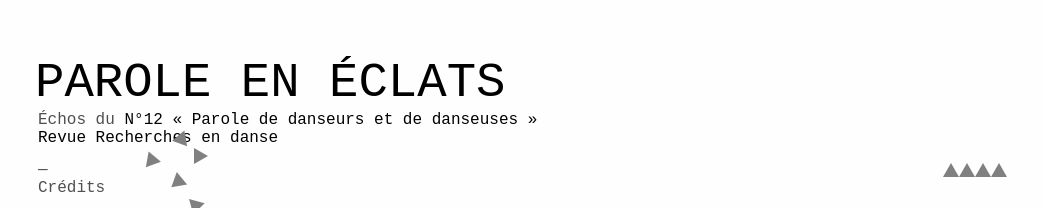
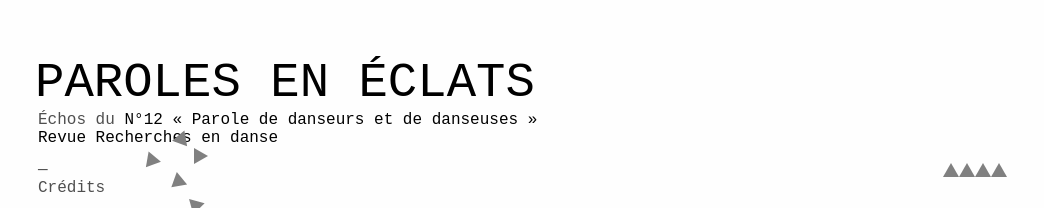
Before and after one commit to FERREIRA-Thomas/Beckett, a plain HTML site: page index.html in a window 1280 px wide. Shown: the top 208 px of the page, without its empty margins (32-1076 px from the left). Drawn offline with Linux system fonts and the light colour scheme.

Commit message:
Update index.html

```diff
--- a/index.html
+++ b/index.html
@@ -7,7 +7,7 @@
     <link rel="stylesheet" href="style.css">
 </head>
 <body>
-    <h1 class="title1"><a target="_blank" href="#" style="color: black; text-decoration: none;">PAROLE EN ÉCLATS</a></h1>
+    <h1 class="title1"><a target="_blank" href="#" style="color: black; text-decoration: none;">PAROLES EN ÉCLATS</a></h1>
     <h2 class="title2">Échos du <a target="_blank" href="https://journals.openedition.org/danse/5908" style="color: black; text-decoration: none;">N°12 « Parole de danseurs et de danseuses »<br>Revue Recherches en danse</a></h2>
     <h2 class="credit">—<br>Crédits</h2>
 
```
